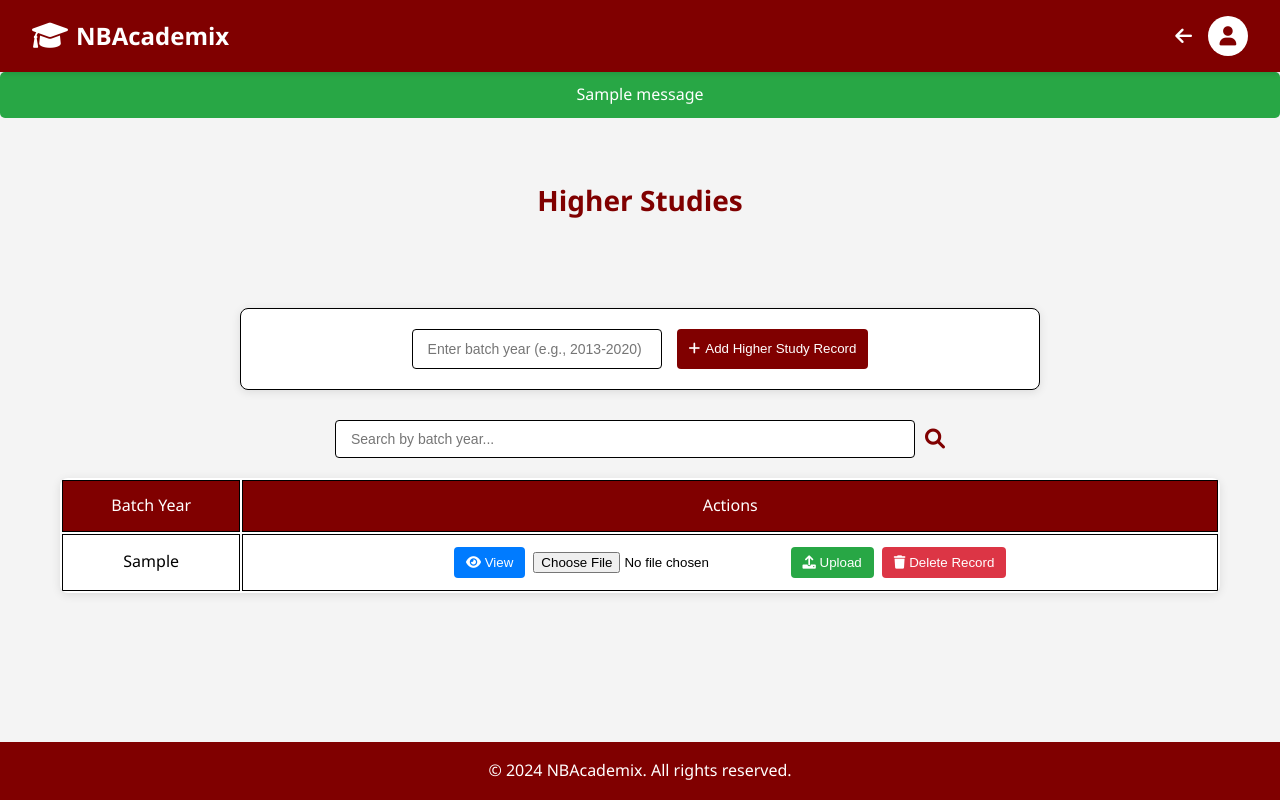
After one commit to VaishnaviRaoB/NBAcademix, a Django app: page /higher-studies/ in a window 1280 px wide. The commit adds this page. Run offline with Django 3.2, Linux system fonts and the light colour scheme; a user stored in the database is signed in; tables that the repository leaves empty hold one stand-in row (values such as "Sample post"); one stand-in notice (Sample message) is shown.

Commit message:
higherstudies

```diff
--- /dev/null
+++ b/NBAcademix/adminpage/templates/adminpage/higher_studies.html
@@ -0,0 +1,426 @@
+{% extends 'adminpage/base.html' %}
+
+{% block title %}Higher Studies{% endblock %}
+
+{% block content %}
+<div class="student-container">
+    <h2>Higher Studies</h2>
+
+    {% if messages %}
+        <div class="alert alert-success" id="alert-message">
+            {{ messages.0 }}
+        </div>
+    {% endif %}
+
+    <div class="add-student-section">
+        <form method="post" action="" class="add-form">
+            {% csrf_token %}
+            <div class="form-group">
+                <input type="text" name="batch_year" placeholder="Enter batch year (e.g., 2013-2020)" required class="form-input">
+                <button type="submit" class="btn add-btn">
+                    <i class="fas fa-plus"></i> Add Higher Study Record
+                </button>
+            </div>
+        </form>
+    </div>
+
+    <div class="search-container">
+        <input type="text" id="searchInput" placeholder="Search by batch year..." class="search-input">
+        <i class="fas fa-search search-icon"></i>
+    </div>
+
+    <div class="table-responsive">
+        <table class="student-table">
+            <thead>
+                <tr>
+                    <th>Batch Year</th>
+                    <th>Actions</th>
+                </tr>
+            </thead>
+            <tbody id="studentTableBody">
+                {% for higher_study in higher_studies %}
+                    <tr class="student-row">
+                        <td>{{ higher_study.batch_year }}</td>
+                        <td class="action-buttons">
+                            <button type="button" class="btn view-btn" onclick="openModal('modal-{{ higher_study.id }}')">
+                                <i class="fas fa-eye"></i> View
+                            </button>
+
+                            <form method="post" action="{% url 'upload_higher_study_file' higher_study.id %}" enctype="multipart/form-data" class="upload-form">
+                                {% csrf_token %}
+                                <input type="file" name="document" accept=".pdf,.doc,.docx,.xls,.xlsx" class="file-input" required>
+                                <button type="submit" class="btn upload-btn">
+                                    <i class="fas fa-upload"></i> Upload
+                                </button>
+                            </form>
+
+                            <form method="post" action="{% url 'delete_higher_study' higher_study.id %}" class="delete-form" onsubmit="return confirm('Are you sure you want to delete this entire record?');">
+                                {% csrf_token %}
+                                <button type="submit" class="btn delete-btn">
+                                    <i class="fas fa-trash"></i> Delete Record
+                                </button>
+                            </form>
+                        </td>
+                    </tr>
+                {% endfor %}
+            </tbody>
+        </table>
+    </div>
+
+    {% for higher_study in higher_studies %}
+        <div id="modal-{{ higher_study.id }}" class="modal">
+            <div class="modal-content">
+                <div class="modal-header">
+                    <h3>Documents for Batch: {{ higher_study.batch_year }}</h3>
+                    <span class="close" onclick="closeModal('modal-{{ higher_study.id }}')">&times;</span>
+                </div>
+                <div class="modal-body">
+                    {% if higher_study.documents.all %}
+                        <div class="document-grid">
+                            {% for doc in higher_study.documents.all %}
+                                <div class="document-card">
+                                    <div class="document-icon">
+                                        <i class="fas fa-file-alt"></i>
+                                    </div>
+                                    <div class="document-info">
+                                        <p class="document-name">{{ doc.original_filename|default:doc.document.name }}</p>
+                                        <div class="document-actions">
+                                            <a href="{{ doc.document.url }}" target="_blank" class="document-link">
+                                                <i class="fas fa-eye"></i> View
+                                            </a>
+                                            <a href="{{ doc.document.url }}" download class="document-link download-link">
+                                                <i class="fas fa-download"></i> Download
+                                            </a>
+                                        </div>
+                                        <div class="document-actions">
+                                            <form method="post" action="{% url 'delete_higher_study_file' doc.id %}" class="delete-form" onsubmit="return confirm('Are you sure you want to delete this document?');">
+                                                {% csrf_token %}
+                                                <button type="submit" class="btn delete-btn">
+                                                    <i class="fas fa-trash"></i> Delete File
+                                                </button>
+                                            </form>
+                                        </div>
+                                        <div class="document-date">
+                                            {{ doc.uploaded_at|date:"d/m/Y H:i" }}
+                                        </div>
+                                    </div>
+                                </div>
+                            {% endfor %}
+                        </div>
+                    {% else %}
+                        <p class="no-documents">No documents uploaded yet.</p>
+                    {% endif %}
+                </div>
+            </div>
+        </div>
+    {% endfor %}
+</div>
+
+<style>
+    .student-container {
+        padding: 40px 20px;
+        max-width: 1200px;
+        margin: 0 auto;
+    }
+
+    h2 {
+        color: #800000;
+        margin-bottom: 20px;
+        text-align: center;
+        font-size: 28px;
+    }
+
+    .alert {
+        background-color: #28a745;
+        color: white;
+        padding: 10px;
+        text-align: center;
+        border-radius: 5px;
+        margin-bottom: 20px;
+        transition: opacity 0.5s ease-in-out;
+    }
+
+    .alert.hidden {
+        opacity: 0;
+        pointer-events: none;
+    }
+
+    .add-student-section {
+        background: #ffffff;
+        padding: 20px;
+        border-radius: 8px;
+        box-shadow: 0 2px 10px rgba(0, 0, 0, 0.1);
+        margin-bottom: 30px;
+        border: 1px solid black;
+        width: 50rem;
+        max-width: 90%;
+        margin-left: auto;
+        margin-right: auto;
+    }
+
+    .form-group {
+        display: flex;
+        gap: 15px;
+        flex-wrap: wrap;
+        justify-content: center;
+        align-items: center;
+    }
+
+    .form-input {
+        padding: 10px 15px;
+        border: 1px solid black;
+        border-radius: 4px;
+        font-size: 14px;
+        width: 250px;
+        margin-bottom: 0;
+        height: 40px;
+        transition: border-color 0.3s;
+    }
+
+    .form-input:focus {
+        border-color: #800000;
+        outline: none;
+    }
+
+    .add-btn {
+        padding: 10px 20px;
+        background-color: #800000;
+        color: white;
+        border-radius: 4px;
+        border: none;
+        cursor: pointer;
+        transition: background-color 0.3s;
+        height: 40px;
+        line-height: 20px;
+        display: flex;
+        align-items: center;
+        gap: 5px;
+    }
+
+    .add-btn:hover {
+        background-color: #600000;
+    }
+
+    .search-container {
+        display: flex;
+        justify-content: center;
+        align-items: center;
+        margin-bottom: 20px;
+        gap: 10px;
+    }
+
+    .search-input {
+        width: 50%;
+        padding: 10px 15px;
+        border: 1px solid black;
+        border-radius: 4px;
+        font-size: 14px;
+    }
+
+    .search-input:focus {
+        border-color: #800000;
+        outline: none;
+    }
+
+    .search-icon {
+        font-size: 20px;
+        color: #800000;
+        cursor: pointer;
+    }
+
+    .table-responsive {
+        margin-bottom: 20px;
+        background: white;
+        border-radius: 8px;
+        box-shadow: 0 2px 10px rgba(0, 0, 0, 0.1);
+        overflow-x: auto;
+    }
+
+    .student-table {
+        width: 100%;
+    }
+
+    .student-table th,
+    .student-table td {
+        padding: 12px;
+        text-align: center;
+        border: 1px solid black;
+        vertical-align: middle;
+    }
+
+    .student-table th {
+        background-color: #800000;
+        color: white;
+        font-weight: 500;
+    }
+
+    .student-table tr:hover {
+        background-color: #f8f9fa;
+    }
+
+    .btn {
+        border: none;
+        padding: 8px 12px;
+        border-radius: 4px;
+        cursor: pointer;
+        transition: background-color 0.3s ease;
+    }
+
+    .action-buttons {
+        display: flex;
+        flex-wrap: wrap;
+        justify-content: center;
+        gap: 8px;
+        padding: 4px;
+        min-height: 40px;
+        align-items: center;
+    }
+
+    .view-btn {
+        background-color: #007bff;
+        color: white;
+    }
+
+    .view-btn:hover {
+        background-color: #0056b3;
+    }
+
+    .upload-btn {
+        background-color: #28a745;
+        color: white;
+    }
+
+    .upload-btn:hover {
+        background-color: #218838;
+    }
+
+    .delete-btn {
+        background-color: #dc3545;
+        color: white;
+    }
+
+    .delete-btn:hover {
+        background-color: #c82333;
+    }
+
+    .modal {
+        display: none;
+        position: fixed;
+        top: 0;
+        left: 0;
+        width: 100%;
+        height: 100%;
+        overflow: auto;
+        background-color: rgba(0, 0, 0, 0.7);
+        justify-content: center;
+        align-items: center;
+    }
+
+    .modal-content {
+        background-color: white;
+        border-radius: 8px;
+        padding: 20px;
+        width: 60%;
+        max-height: 80%;
+        overflow-y: auto;
+        box-shadow: 0 4px 8px rgba(0, 0, 0, 0.2);
+    }
+
+    .modal-header {
+        display: flex;
+        justify-content: space-between;
+        align-items: center;
+    }
+
+    .document-grid {
+        display: flex;
+        flex-wrap: wrap;
+        gap: 15px;
+    }
+
+    .document-card {
+        width: 150px;
+        background: #f4f4f4;
+        border: 1px solid #ddd;
+        border-radius: 8px;
+        padding: 10px;
+        text-align: center;
+    }
+
+    .document-icon {
+        font-size: 40px;
+        color: #007bff;
+        margin-bottom: 10px;
+    }
+
+    .document-name {
+        white-space: nowrap;
+        overflow: hidden;
+        text-overflow: ellipsis;
+        width: 100%;
+        display: block;
+    }
+
+    .document-actions {
+        display: flex;
+        justify-content: space-between;
+        gap: 8px;
+        margin-bottom: 10px;
+    }
+
+    .document-link {
+        text-decoration: none;
+        color: #007bff;
+        font-size: 14px;
+        display: flex;
+        align-items: center;
+    }
+
+    .download-link {
+        color: #28a745;
+    }
+
+    .document-date {
+        font-size: 12px;
+        color: #888;
+    }
+</style>
+
+<script>
+    // Open Modal
+    function openModal(modalId) {
+        document.getElementById(modalId).style.display = 'flex';
+    }
+
+    // Close Modal
+    function closeModal(modalId) {
+        document.getElementById(modalId).style.display = 'none';
+    }
+
+    // Search Functionality
+    document.getElementById('searchInput').addEventListener('input', function() {
+        const searchValue = this.value.toLowerCase();
+        const rows = document.querySelectorAll('.student-row');
+
+        rows.forEach(row => {
+            const yearCell = row.querySelector('td:first-child');
+            const yearText = yearCell.textContent.toLowerCase();
+
+            if (yearText.includes(searchValue)) {
+                row.style.display = '';
+            } else {
+                row.style.display = 'none';
+            }
+        });
+    });
+
+    // Close alert after 3 seconds
+    setTimeout(() => {
+        const alertMessage = document.getElementById('alert-message');
+        if (alertMessage) {
+            alertMessage.classList.add('hidden');
+        }
+    }, 3000);
+</script>
+
+{% endblock %}
--- a/NBAcademix/adminpage/templates/adminpage/homepage.html
+++ b/NBAcademix/adminpage/templates/adminpage/homepage.html
@@ -21,6 +21,9 @@
         </a>
         <a href="{% url 'placement_home' %}" class="btn student-details-btn">
             <i class="fas fa-briefcase"></i> Placement
+        </a>
+        <a href="{% url 'higher_studies' %}" class="btn student-details-btn">
+            <i class="fas fa-briefcase"></i> Higher Studies
         </a>
     </div>
 
--- a/NBAcademix/adminpage/urls.py
+++ b/NBAcademix/adminpage/urls.py
@@ -34,4 +34,9 @@ urlpatterns = [
     path('delete_passout_year/<int:year_id>/', views.delete_passout_year, name='delete_passout_year'),
     path('placement/update/<int:placement_id>/', views.update_placement_details, name='update_placement_details'),
     path('placement/delete/<int:placement_id>/', views.delete_placement_details, name='delete_placement_details'),
+   path('higher-studies/', views.higher_studies_view, name='higher_studies'),
+path('delete-higher-study/<int:higher_study_id>/', views.delete_higher_study, name='delete_higher_study'),
+path('upload-higher-study-file/<int:higher_study_id>/', views.upload_higher_study_file, name='upload_higher_study_file'),
+path('download-higher-study-files/<int:higher_study_id>/', views.download_higher_study_files, name='download_higher_study_files'),
+path('delete-higher-study-file/<int:document_id>/', views.delete_higher_study_file, name='delete_higher_study_file'),
 ]+ static(settings.MEDIA_URL, document_root=settings.MEDIA_ROOT)
--- a/NBAcademix/adminpage/views.py
+++ b/NBAcademix/adminpage/views.py
@@ -10,7 +10,7 @@ import re
 from django.dispatch import receiver
 from django.db.models import Count
 from django.db.models.signals import post_delete
-from .models import StudentPerformance, Document ,  UserProfile, StudentList, StudentDocument, AchievementDocument, Achievement,PerformanceChart,PassoutYear,PlacementDetails
+from .models import StudentPerformance, Document ,  UserProfile, StudentList, StudentDocument, AchievementDocument, Achievement,PerformanceChart,PassoutYear,PlacementDetails,HigherStudyDocument,HigherStudy
 from django.http import HttpResponse
 from wsgiref.util import FileWrapper
 import base64
@@ -841,3 +841,96 @@ def delete_placement_details(request, placement_id):
         messages.success(request, 'Placement details deleted successfully.')
 
     return redirect('placement_year_details', year_id=passout_year_id)
+
+@login_required
+def higher_studies_view(request):
+    """Display and manage higher studies records."""
+    higher_studies = HigherStudy.objects.all().order_by('-created_at')
+
+    if request.method == 'POST':
+        if 'batch_year' in request.POST:
+            batch_year = request.POST.get('batch_year')
+
+            if batch_year:
+                try:
+                    higher_study = HigherStudy.objects.create(
+                        batch_year=batch_year
+                    )
+                    messages.success(request, f'Higher Study record for batch "{batch_year}" added successfully.')
+                except Exception as e:
+                    messages.error(request, f'Error adding higher study record: {str(e)}')
+            else:
+                messages.error(request, 'Please provide batch year.')
+        return redirect('higher_studies')
+
+    context = {
+        'higher_studies': higher_studies,
+    }
+    return render(request, 'adminpage/higher_studies.html', context)
+
+@login_required
+def delete_higher_study(request, higher_study_id):
+    higher_study = get_object_or_404(HigherStudy, id=higher_study_id)
+    if request.method == 'POST':
+        higher_study.delete()
+        messages.success(request, "Higher Study record deleted successfully")
+        return redirect('higher_studies')
+    return redirect('higher_studies')
+
+@login_required
+def upload_higher_study_file(request, higher_study_id):
+    try:
+        higher_study = get_object_or_404(HigherStudy, id=higher_study_id)
+
+        if request.method == 'POST' and request.FILES.get('document'):
+            uploaded_file = request.FILES['document']
+
+            document = HigherStudyDocument(
+                higher_study=higher_study,
+                document=uploaded_file,
+                original_filename=uploaded_file.name
+            )
+            document.save()
+
+            messages.success(request, f'File "{uploaded_file.name}" uploaded successfully')
+            return redirect('higher_studies')
+
+    except Exception as e:
+        messages.error(request, f'Error uploading file: {str(e)}')
+
+    return redirect('higher_studies')
+
+@login_required
+def download_higher_study_files(request, higher_study_id):
+    try:
+        higher_study = get_object_or_404(HigherStudy, id=higher_study_id)
+        documents = higher_study.documents.all()
+
+        if not documents:
+            messages.warning(request, 'No documents available to download.')
+            return redirect('higher_studies')
+
+        zip_buffer = BytesIO()
+        with zipfile.ZipFile(zip_buffer, 'w', zipfile.ZIP_DEFLATED) as zip_file:
+            for document in documents:
+                file_name = os.path.basename(document.document.name)
+                zip_file.writestr(file_name, document.document.read())
+
+        response = HttpResponse(zip_buffer.getvalue(), content_type='application/zip')
+        response['Content-Disposition'] = f'attachment; filename={higher_study.batch_year}_documents.zip'
+
+        return response
+
+    except Exception as e:
+        messages.error(request, f'Error downloading files: {str(e)}')
+        return redirect('higher_studies')
+
+@login_required
+def delete_higher_study_file(request, document_id):
+    document = get_object_or_404(HigherStudyDocument, id=document_id)
+    if request.method == 'POST':
+        document.document.delete()
+        document.delete()
+        messages.success(request, "File deleted successfully")
+        return redirect('higher_studies')
+    return redirect('higher_studies')
```
Also changed, not shown: NBAcademix/adminpage/models.py (+16 -0 lines), NBAcademix/adminpage/templates/adminpage/placement_year_details.html (+4 -5 lines), NBAcademix/adminpage/migrations/0027_higherstudy_higherstudydocument.py (added), NBAcademix/adminpage/migrations/0028_alter_higherstudy_year.py (added), NBAcademix/adminpage/migrations/0029_auto_20241211_1938.py (added), NBAcademix/adminpage/migrations/0030_higherstudy_higherstudydocument.py (added), NBAcademix/adminpage/migrations/0031_auto_20241211_1942.py (added), NBAcademix/adminpage/migrations/0032_higherstudy_higherstudydocument.py (added), 4 other files.
